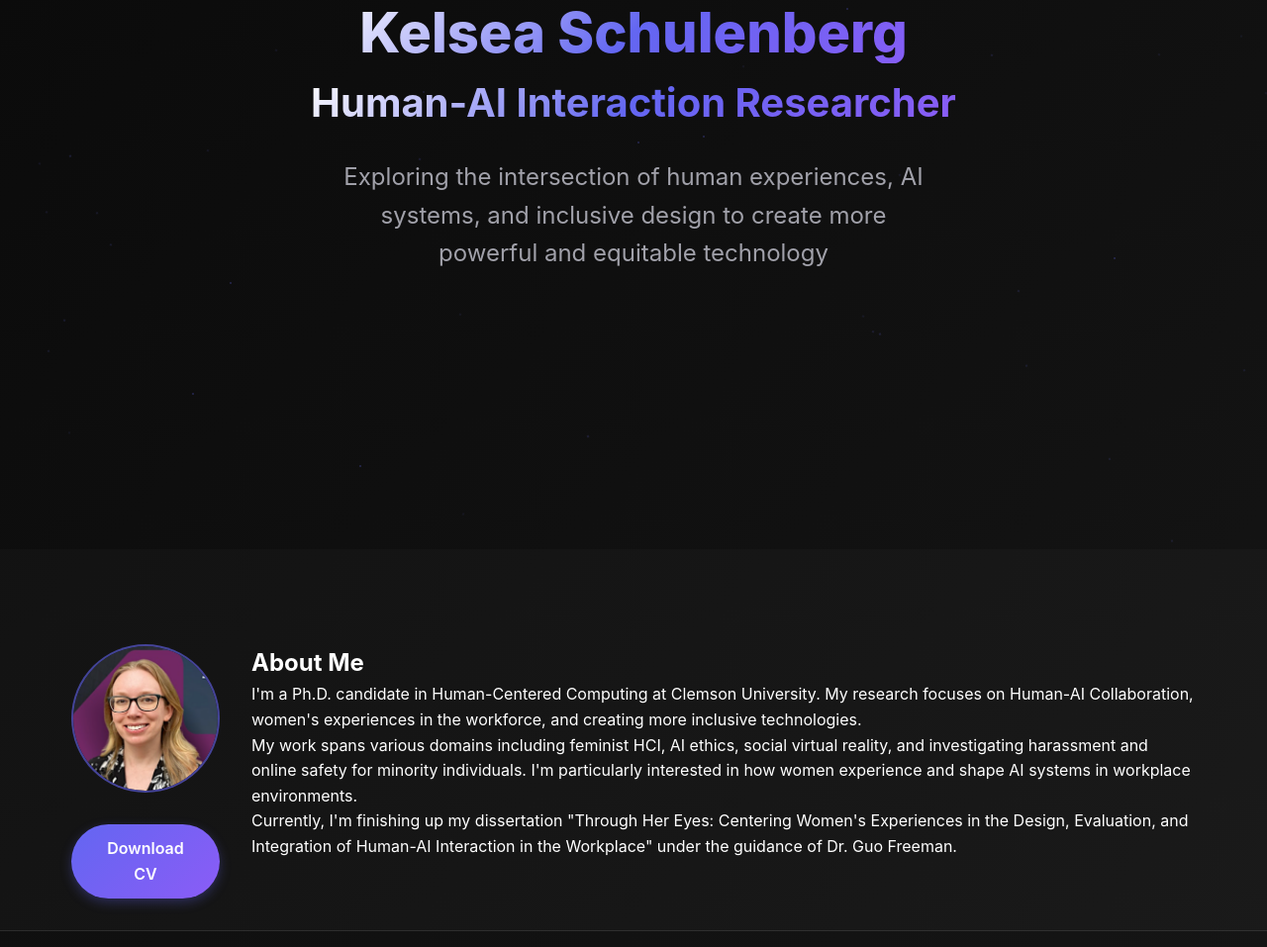
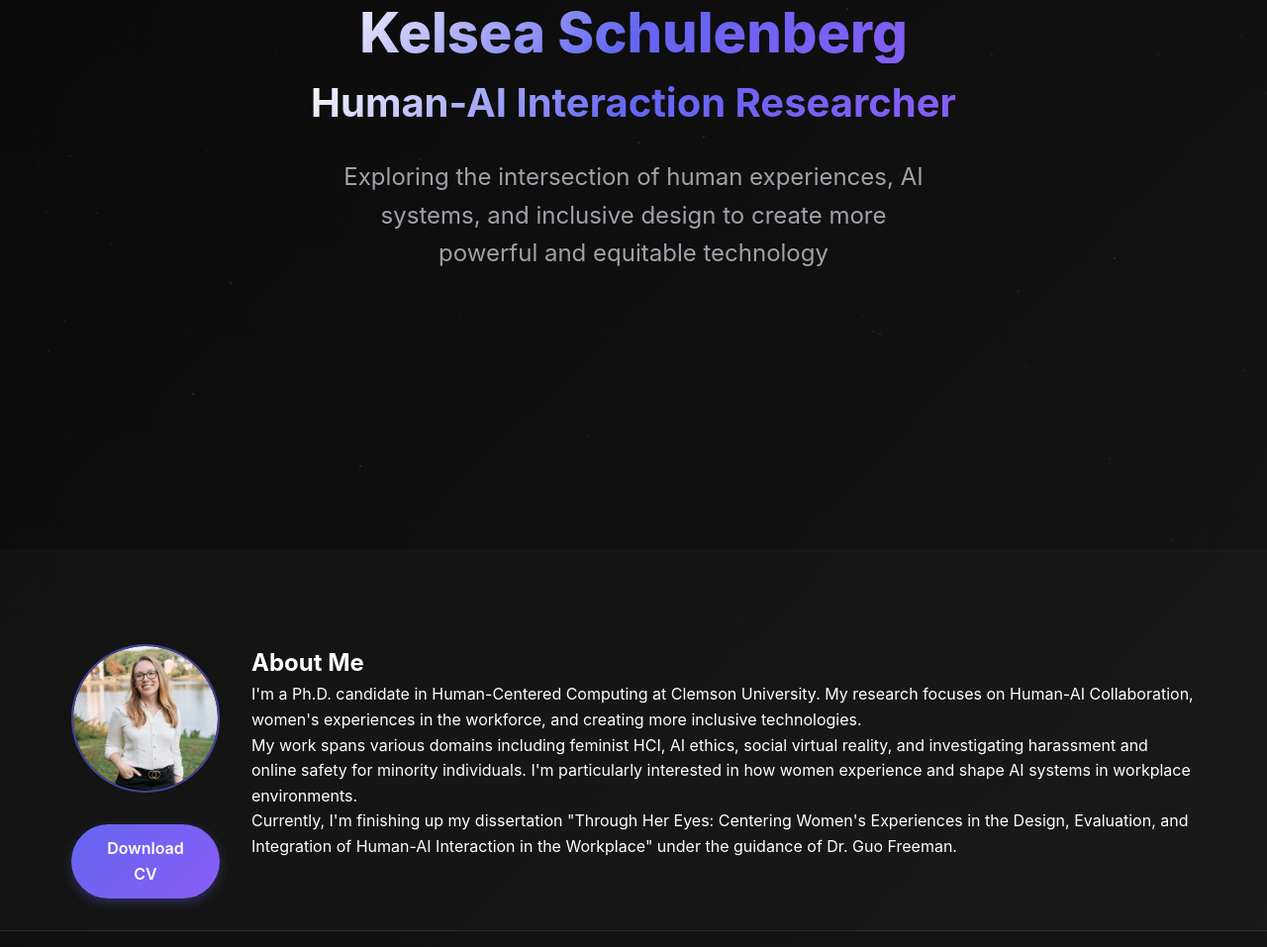
Before and after one commit to KelseaSchulenberg/KelseaSchulenberg.github.io, a plain HTML site: page index.html in a window 1280 px wide. Shown: the part 245-1202 px from the top of the page at 99% size. Drawn offline with Linux system fonts and the light colour scheme.

Commit message:
head swap

```diff
--- a/index.html
+++ b/index.html
@@ -622,7 +622,7 @@
                 <div class="biography-container">
                     <div class="bio-image-container">
                         <div class="bio-image">
-                            <img src="headshot.png" alt="Headshot" class="headshot-img">
+                            <img src="headshot.jpg" alt="Headshot" class="headshot-img">
                         </div>
                         <a href="CV.pdf" class="cv-button" target="_blank" style="margin-top: 1rem; display: inline-block; text-align: center;">
                             <span class="button-text">Download CV</span>
```
Also changed, not shown: headshot.jpg (added), headshot.png (deleted).
